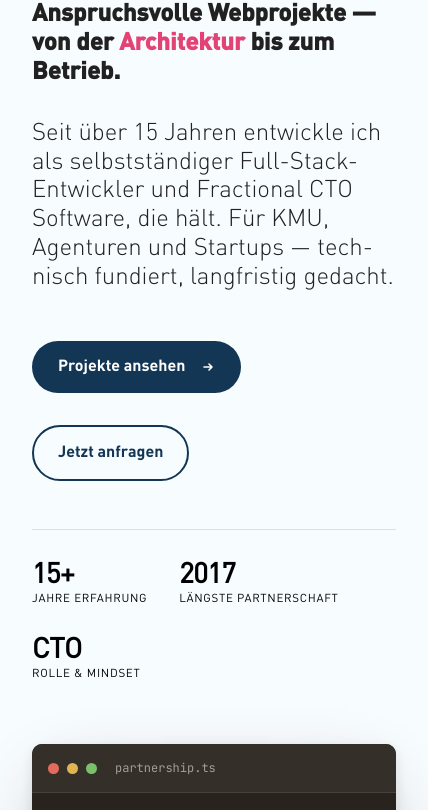
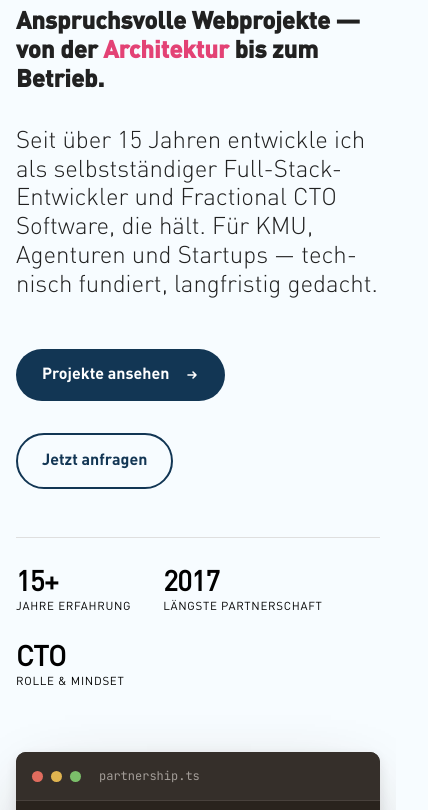
Before and after one commit to siryan2/yhits-website, an Eleventy site: page src/index.njk in a window 390 px wide. Shown: the part 226-1036 px from the top of the page, 428 px wide, since content can reach past the window. Built offline with nearby package versions, Linux system fonts and the light colour scheme; Eleventy itself is replaced by a stand-in of ours; files that its build step writes are made by us from their sources.

Commit message:
fix(hero): issue on mobile

```diff
--- a/src/css/components/_hero.scss
+++ b/src/css/components/_hero.scss
@@ -91,11 +91,12 @@
     display: grid;
     grid-template-columns: 1fr;
     gap: 4rem;
-    padding: clamp(1.5rem, 2vw + 1rem, 3rem) 2rem 6rem;
+    padding: 2rem 1rem 6rem;
 
     @media screen and (min-width: $screen-md) {
       grid-template-columns: 1.05fr 0.95fr;
       align-items: center;
+      padding: clamp(1.5rem, 2vw + 1rem, 3rem) 2rem 6rem;
     }
   }
 
```
